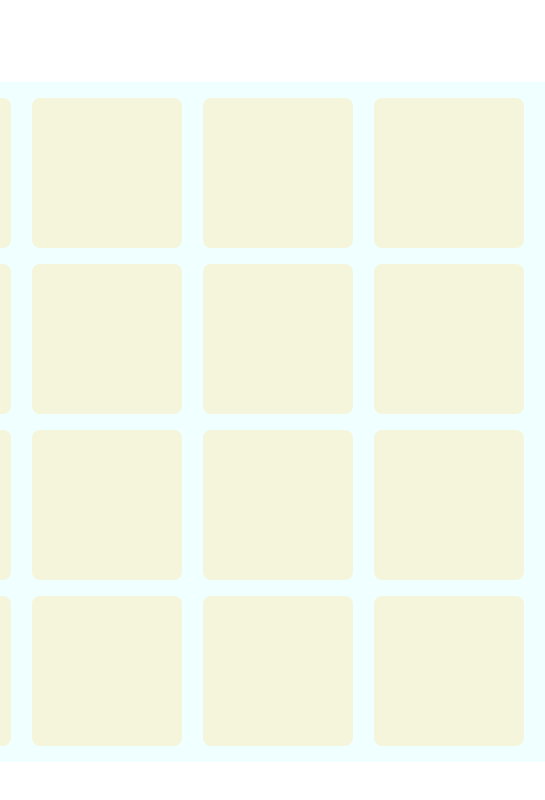
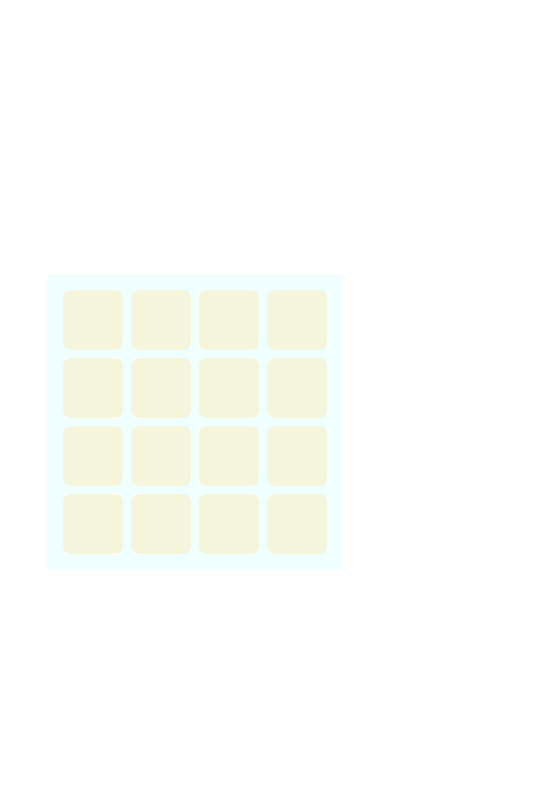
Before and after one commit to Niloufar97/Memory-Game-React, a React (Vite) app in the folder memoryGame/: page / in a window 390 px wide. Shown: the top 800 px of the page, 545 px wide, since content can reach past the window. Built offline with nearby package versions, Linux system fonts and the light colour scheme.

Commit message:
make cards responsive

```diff
--- a/memoryGame/src/components/cards/cards.css
+++ b/memoryGame/src/components/cards/cards.css
@@ -1,5 +1,4 @@
 .card-container {
-    width: 700px;
     background-color: azure;
     display: grid;
     grid-template-columns: repeat(4 , 1fr);
@@ -7,9 +6,10 @@
     padding: 1rem;
   }
 
+
   .card {
-    width: 150px;
-    height: 150px;
+    width: 100px;
+    height: 100px;
     position: relative;
     transition: transform 0.5s ease;
     transform-style: preserve-3d;
@@ -44,3 +44,23 @@
   .flipped {
     transform: rotateY(180deg);
   }
+  @media screen and (max-width: 398px){
+    .card-container {
+      grid-template-columns: repeat(4, 1fr);
+      gap:0.5rem;
+    }
+    .card{
+      width: 60px;
+      height: 60px;
+    }
+  }
+  @media (min-width: 399px) and (max-width: 500px){
+    .card-container {
+      grid-template-columns: repeat(4, 1fr);
+      gap:0.5rem;
+    }
+    .card{
+      width: 80px;
+      height: 80px;
+    }
+  }
```
